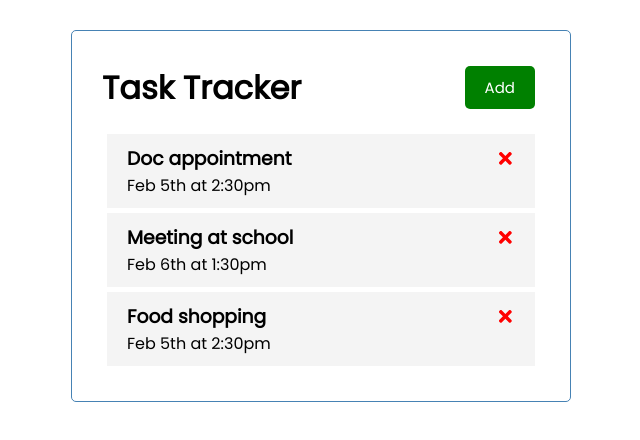
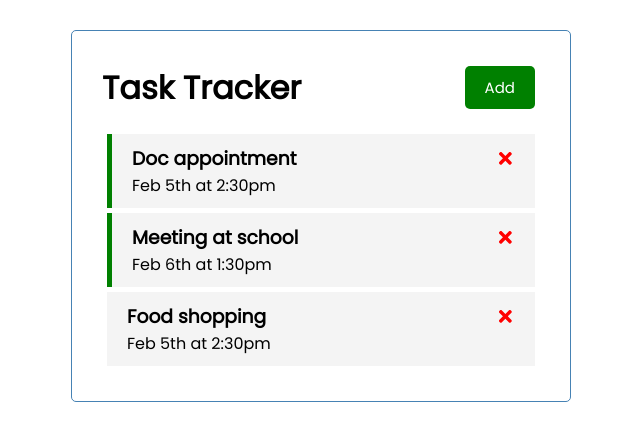
Before and after one commit to ninamatti/react-task-tracker, a React (Create React App) app: page / in a window 1280 px wide. Shown: the top 440 px of the page, without its empty margins (319-959 px from the left). Built offline with nearby package versions, Linux system fonts and the light colour scheme.

Commit message:
Added and passed down doubleclick event for toggle reminder

```diff
--- a/src/App.js
+++ b/src/App.js
@@ -27,10 +27,26 @@
     ]
   )
 
+  // Delete Task
+  const deleteTask = (id) => {
+    setTasks(tasks.filter((task) => task.id !== id));
+  }
+
+  // Toggle Reminder
+  const toggleReminder = (id) => {
+    setTasks(tasks.map((task) => task.id === id ?
+      { ...task, reminder: !task.reminder} : task
+    ))
+  }
+
   return (
     <div className="container">
       <Header />
-      <Tasks tasks={tasks}/>
+      {tasks.length > 0 ?
+        <Tasks tasks={tasks} onDelete={deleteTask}
+          onToggle={toggleReminder}
+        /> : 'No Tasks to show'
+        }
     </div>
   );
 }
--- a/src/components/Task.js
+++ b/src/components/Task.js
@@ -1,13 +1,16 @@
 import { FaTimes } from 'react-icons/fa'
 
-const Task = ({task}) => {
+const Task = ({ task, onDelete, onToggle }) => {
     return (
-        <div className='task'>
+        <div className={`task ${task.reminder ? 'reminder' : '' }`} onDoubleClick={() => onToggle(task.id)}>
             <h3>
-                {task.text} <FaTimes style={{
+                {task.text} <FaTimes
+                style={{
                     color: 'red',
-                    cursor: 'pointer'
-                }}/>
+                    cursor: 'pointer',
+                }}
+                onClick={() => onDelete(task.id)}
+                />
             </h3>
             <p>{task.day}</p>
 
--- a/src/components/Tasks.js
+++ b/src/components/Tasks.js
@@ -1,10 +1,12 @@
 import Task from './Task'
 
-const Tasks = ({ tasks }) => {
+const Tasks = ({ tasks, onDelete, onToggle }) => {
     return (
         <>
             {tasks.map((task) => (
-                <Task key={task.id} task={task}/>
+                <Task key={task.id} task={task} onDelete={onDelete}
+                    onToggle={onToggle}
+                />
             ))}
         </>
     )
```
